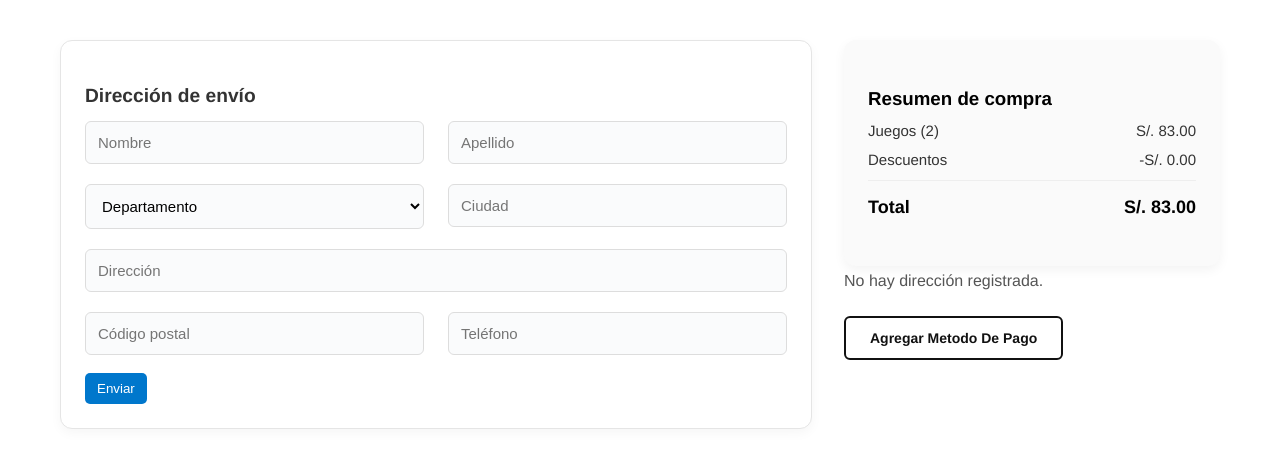
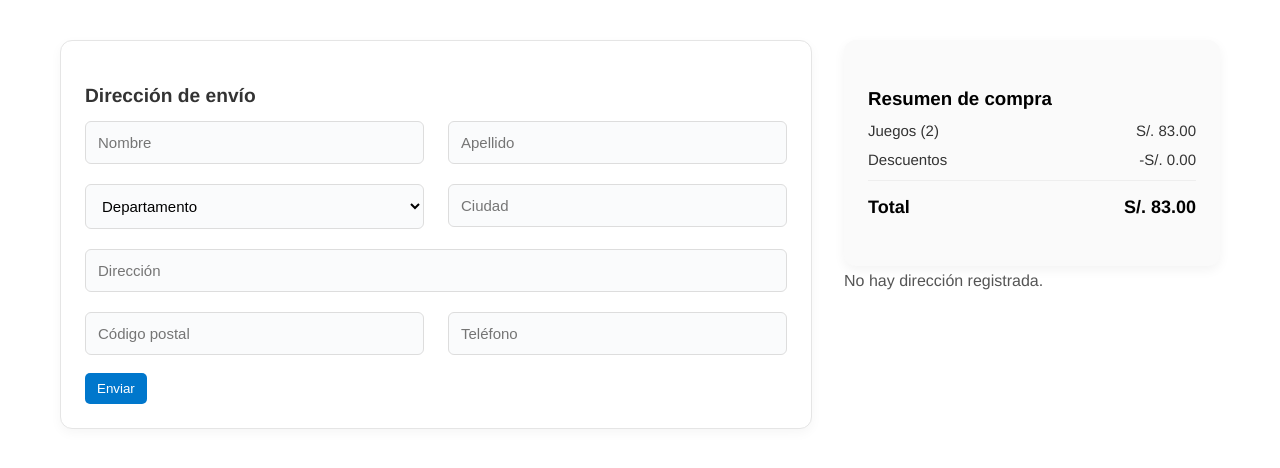
Before and after one commit to micaellodev/g3-progra, a React (Vite) app in the folder frontend/: page /checkout in a window 1280 px wide. Shown: the top 468 px of the page. Built offline with nearby package versions, Linux system fonts and the light colour scheme.

Commit message:
dirección cambios

```diff
--- a/frontend/src/components/Form/DireccionEnvioForm.jsx
+++ b/frontend/src/components/Form/DireccionEnvioForm.jsx
@@ -1,6 +1,7 @@
 import React, { useState, useContext } from 'react';
 import { DireccionContext } from '../../hooks/DireccionContext';
 import styles from '../../styles/Carrito.module.css';
+
 
 const departamentosPeru = [
   "Amazonas", "Áncash", "Apurímac", "Arequipa", "Ayacucho", "Cajamarca",
@@ -9,7 +10,7 @@ const departamentosPeru = [
   "Piura", "Puno", "San Martín", "Tacna", "Tumbes", "Ucayali"
 ];
 
-const DireccionEnvioForm = () => {
+const DireccionEnvioForm = ({ onSubmitSuccess }) => {
   const { setDireccionEnvio } = useContext(DireccionContext);
   const [form, setForm] = useState({
     nombre: '',
@@ -28,7 +29,10 @@ const DireccionEnvioForm = () => {
 
   const handleSubmit = (e) => {
     e.preventDefault();
-    setDireccionEnvio(form); // Guarda en el context
+    setDireccionEnvio(form);
+    if (onSubmitSuccess) {
+      onSubmitSuccess(); // Llama a la función para mostrar el botón de método de pago
+    }
   };
 
   return (
@@ -42,6 +46,7 @@ const DireccionEnvioForm = () => {
             value={form.nombre}
             onChange={handleChange}
             placeholder="Nombre"
+            required
           />
         </div>
         <div className={styles['direccion-envio-col']}>
@@ -51,6 +56,7 @@ const DireccionEnvioForm = () => {
             value={form.apellido}
             onChange={handleChange}
             placeholder="Apellido"
+            required
           />
         </div>
       </div>
@@ -60,6 +66,7 @@ const DireccionEnvioForm = () => {
             name="departamento"
             value={form.departamento}
             onChange={handleChange}
+            required
           >
             <option value="" disabled>Departamento</option>
             {departamentosPeru.map(dep => (
@@ -74,6 +81,7 @@ const DireccionEnvioForm = () => {
             value={form.ciudad}
             onChange={handleChange}
             placeholder="Ciudad"
+            required
           />
         </div>
       </div>
@@ -85,6 +93,7 @@ const DireccionEnvioForm = () => {
             value={form.direccion}
             onChange={handleChange}
             placeholder="Dirección"
+            required
           />
         </div>
       </div>
@@ -96,6 +105,7 @@ const DireccionEnvioForm = () => {
             value={form.codigoPostal}
             onChange={handleChange}
             placeholder="Código postal"
+            required
           />
         </div>
         <div className={styles['direccion-envio-col']}>
@@ -105,6 +115,7 @@ const DireccionEnvioForm = () => {
             value={form.telefono}
             onChange={handleChange}
             placeholder="Teléfono"
+            required
           />
         </div>
       </div>
--- a/frontend/src/pages/client/Checkout.jsx
+++ b/frontend/src/pages/client/Checkout.jsx
@@ -3,24 +3,27 @@ import { Link } from 'react-router-dom';
 import CarritoResumen from '../../components/Carrito/CarritoResumen';
 import DireccionEnvioForm from '../../components/Form/DireccionEnvioForm';
 import DireccionResumen from '../../components/Direccion/DirecciónResumen';
-import { DireccionProvider } from '../../hooks/DireccionContext';
 import styles from '../../styles/Carrito.module.css';
 import { carritoInicial } from '../../constantes/consts';
 
+
 export const Checkout = () => {
   const [juegosEnCarrito] = useState(carritoInicial);
+  const [mostrarBotonMetodoPago, setMostrarBotonMetodoPago] = useState(false);
 
   return (
     <div className={styles.carritoWrapper} style={{ display: 'flex', gap: '32px', alignItems: 'flex-start' }}>
       <div style={{ flex: 2 }}>
-        <DireccionEnvioForm />
+        <DireccionEnvioForm onSubmitSuccess={() => setMostrarBotonMetodoPago(true)} />
       </div>
       <div style={{ flex: 1 }}>
         <CarritoResumen juegos={juegosEnCarrito} />
         <DireccionResumen />
-        <Link to="/MetodoDePago" className={styles.botonSeguirComprando}>
-          Agregar Metodo De Pago
-        </Link>
+        {mostrarBotonMetodoPago && (
+          <Link to="/MetodoDePago" className={styles.botonSeguirComprando}>
+            Agregar Metodo De Pago
+          </Link>
+        )}
       </div>
     </div>
   );
```
